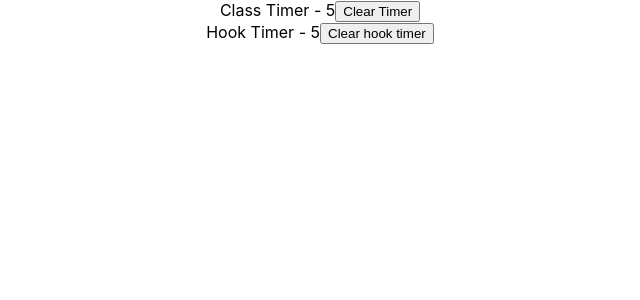
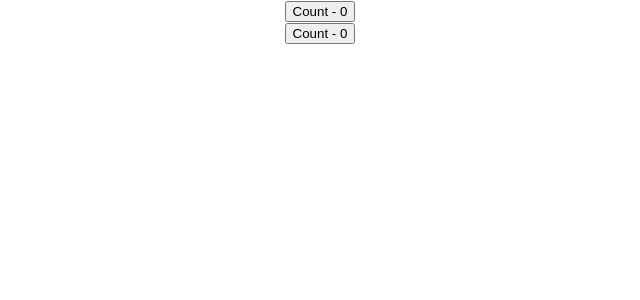
Before and after one commit to GuilhermeFDiniz/codevolution-course, a React (Create React App) app in the folder react-hooks/: page / in a window 1280 px wide. Shown: the top 300 px of the page, without its empty margins (320-960 px from the left). Built offline with nearby package versions, Linux system fonts and the light colour scheme.

Commit message:
Create Custom Hook

```diff
--- a/react-hooks/src/App.js
+++ b/react-hooks/src/App.js
@@ -1,5 +1,7 @@
 import './App.css';
 import ClassTimer from './components/ClassTimer';
+import DocTitleOne from './components/DocTitleOne';
+import DocTitleTwo from './components/DocTitleTwo';
 import FocusInput from './components/FocusInput';
 import HookTimer from './components/HookTimer';
 
@@ -7,8 +9,8 @@
 function App() {
   return (
     <div className="App">
-      <ClassTimer/>
-      <HookTimer/>
+     <DocTitleOne/>
+     <DocTitleTwo/>
     </div>
   );
 }
--- /dev/null
+++ b/react-hooks/src/components/DocTitleOne.js
@@ -0,0 +1,16 @@
+import React, {useState, useEffect} from 'react'
+import useDocumentTitle from '../hooks/useDocumentTitle'
+
+function DocTitleOne() {
+  const [count, setCount] = useState(0)
+
+  useDocumentTitle(count)
+
+  return (
+    <div>
+      <button onClick={() => setCount(count+1)}>Count - {count}</button>
+    </div>
+  )
+}
+
+export default DocTitleOne
--- /dev/null
+++ b/react-hooks/src/components/DocTitleTwo.js
@@ -0,0 +1,14 @@
+import React, {useState, useEffect} from 'react'
+import useDocumentTitle from '../hooks/useDocumentTitle'
+
+function DocTitleTwo() {
+  const [count, setCount] = useState(0)
+  useDocumentTitle(count)
+  return (
+    <div>
+      <button onClick={() => setCount(count+1)}>Count - {count}</button>
+    </div>
+  )
+}
+
+export default DocTitleTwo
--- /dev/null
+++ b/react-hooks/src/hooks/useDocumentTitle.js
@@ -0,0 +1,9 @@
+import React, { useEffect} from 'react'
+
+function useDocumentTitle(count) {
+  useEffect(() => {
+    document.title = `Count ${count}`
+  },[count])
+}
+
+export default useDocumentTitle
```
